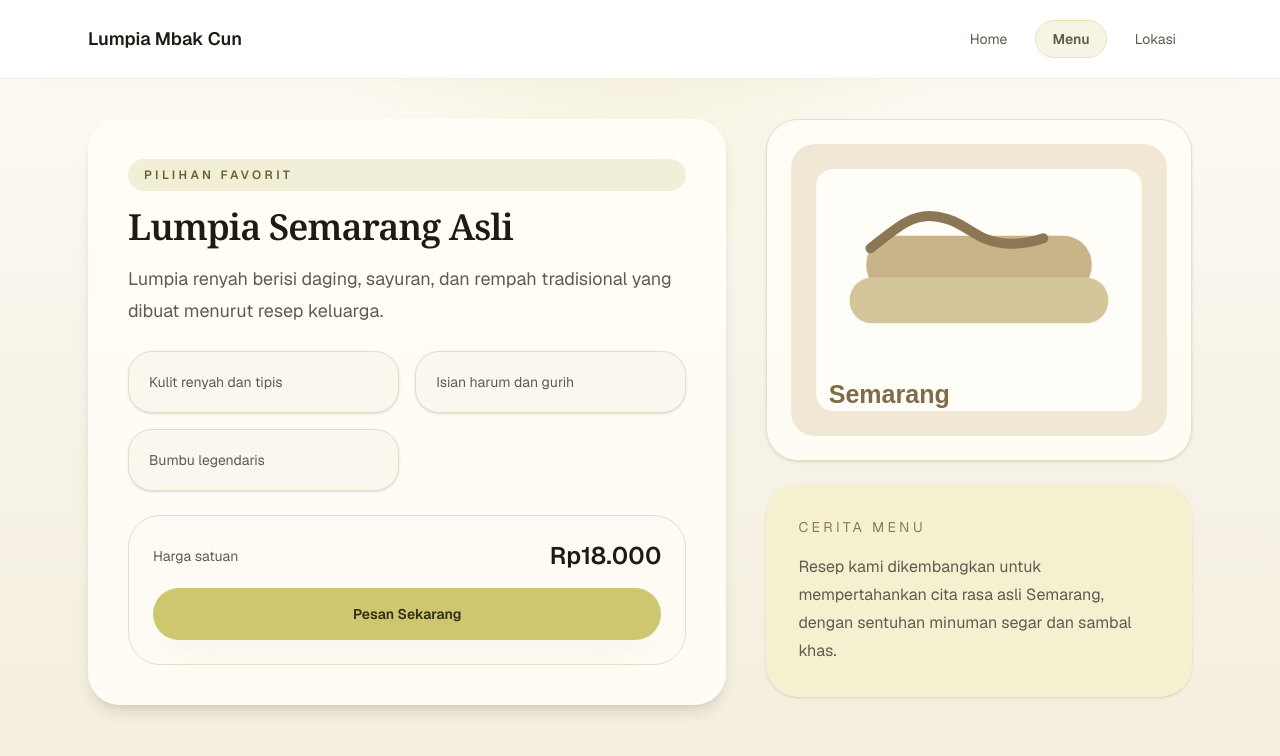
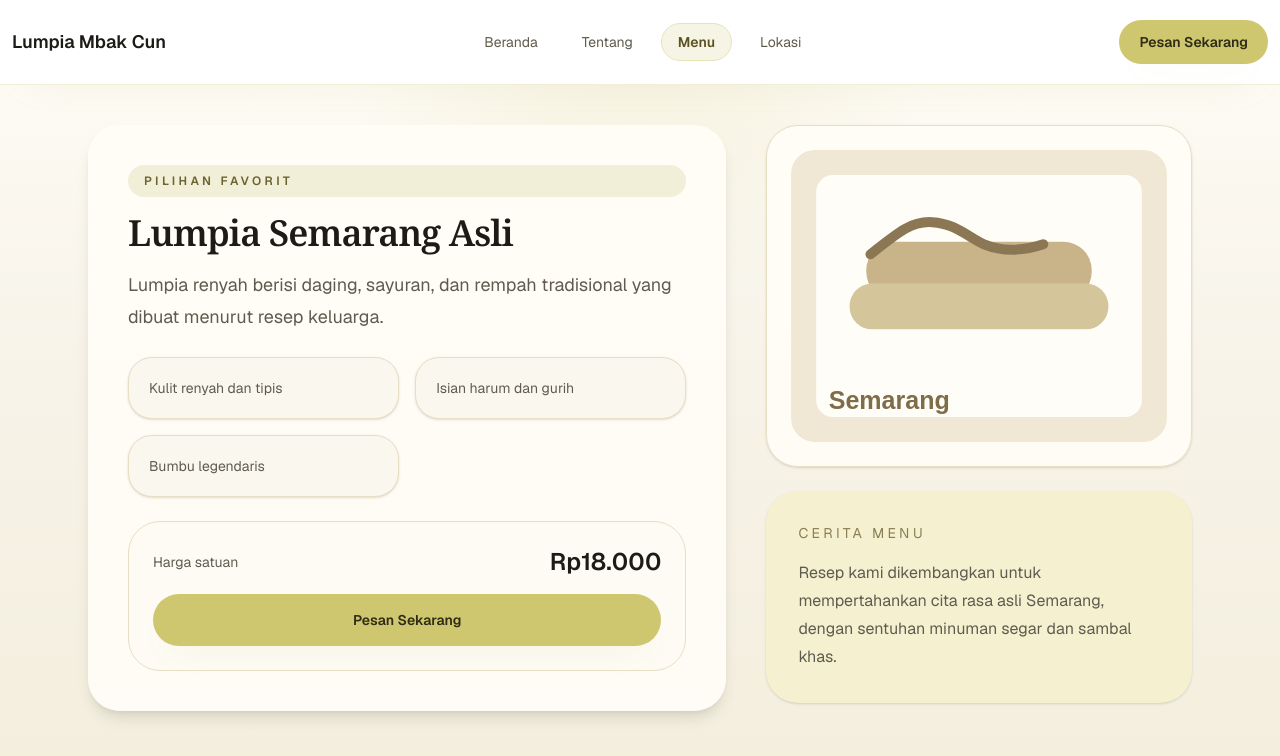
Before and after one commit to satria262/lumpia-mbak-cun-alpha, a Next.js app: page /products/lumpia-semarang-asli in a window 1280 px wide. Shown: the top 756 px of the page. Built offline with nearby package versions, Linux system fonts and the light colour scheme.

Commit message:
fix: responsive for carousel

```diff
--- /dev/null
+++ b/app/components/Navbar.tsx
@@ -0,0 +1,71 @@
+"use client";
+
+import Link from "next/link";
+import { usePathname } from "next/navigation";
+import { site } from "../../lib/siteData";
+
+const navItems = [
+  {
+    label: "Beranda",
+    href: "/",
+    matches: (pathname: string) => pathname === "/",
+  },
+  {
+    label: "Tentang",
+    href: "/#about",
+    matches: () => false,
+  },
+  {
+    label: "Menu",
+    href: "/#products",
+    matches: (pathname: string) => pathname.startsWith("/products"),
+  },
+  {
+    label: "Lokasi",
+    href: "/location",
+    matches: (pathname: string) => pathname === "/location",
+  },
+];
+
+export default function Navbar() {
+  const pathname = usePathname();
+
+  return (
+    <header className="theme-header border-b backdrop-blur-sm">
+      <div className="mx-auto flex max-w-[1360px] items-center justify-between px-3 py-5 sm:px-4 lg:px-3">
+        <Link href="/" className="text-lg font-semibold text-[#1d1b16]">
+          {site.name}
+        </Link>
+
+        <nav className="hidden items-center gap-3 text-sm md:flex">
+          {navItems.map((item) => {
+            const isActive = item.matches(pathname);
+
+            return (
+              <Link
+                key={item.label}
+                href={item.href}
+                aria-current={isActive ? "page" : undefined}
+                className={[
+                  "nav-link rounded-full px-4 py-2",
+                  isActive
+                    ? "nav-link-active font-semibold"
+                    : "",
+                ].join(" ")}
+              >
+                {item.label}
+              </Link>
+            );
+          })}
+        </nav>
+
+        <Link
+          href="/location"
+          className="button-primary rounded-full px-5 py-3 text-sm font-semibold"
+        >
+          Pesan Sekarang
+        </Link>
+      </div>
+    </header>
+  );
+}
--- a/app/location/page.tsx
+++ b/app/location/page.tsx
@@ -1,5 +1,6 @@
 import Image from "next/image";
 import Link from "next/link";
+import Navbar from "../components/Navbar";
 import { locationInfo, products, site } from "../../lib/siteData";
 
 export const metadata = {
@@ -10,28 +11,7 @@ export const metadata = {
 export default function LocationPage() {
   return (
     <div className="theme-shell">
-      <header className="theme-header border-b backdrop-blur-sm">
-        <div className="mx-auto flex max-w-6xl items-center justify-between px-6 py-5">
-          <Link href="/" className="text-lg font-semibold text-[#1d1b16]">
-            {site.name}
-          </Link>
-          <nav className="flex items-center gap-3 text-sm">
-            <Link href="/" className="nav-link rounded-full px-4 py-2">
-              Home
-            </Link>
-            <Link
-              href="/location"
-              aria-current="page"
-              className="nav-link rounded-full border border-[color-mix(in_srgb,var(--primary)_48%,white)] bg-[color-mix(in_srgb,var(--primary)_18%,white)] px-4 py-2 font-semibold text-[#5a5222] shadow-[0_12px_28px_-22px_var(--shadow)]"
-            >
-              Lokasi
-            </Link>
-            <Link href="/products/tahu-bakso-khas-semarang" className="nav-link rounded-full px-4 py-2">
-              Menu
-            </Link>
-          </nav>
-        </div>
-      </header>
+      <Navbar />
 
       <main className="mx-auto max-w-6xl px-6 py-10">
         <section className="mb-12 rounded-[32px] bg-[rgba(255,253,247,0.94)] p-10 shadow-lg shadow-[var(--shadow)]">
--- a/app/page.tsx
+++ b/app/page.tsx
@@ -1,6 +1,7 @@
 import Image from "next/image";
 import Link from "next/link";
 import TestimonialCarousel from "./components/TestimonialCarousel";
+import Navbar from "./components/Navbar";
 import { products, site } from "../lib/siteData";
 
 const homeProductTitles: Record<string, string> = {
@@ -22,37 +23,7 @@ function formatCompactPrice(price: string) {
 export default function Home() {
   return (
     <div className="theme-shell">
-      <header className="theme-header border-b backdrop-blur-sm">
-        <div className="mx-auto flex max-w-[1360px] items-center justify-between px-3 py-5 sm:px-4 lg:px-3">
-          <Link href="/" className="text-lg font-semibold text-[#1d1b16]">
-            {site.name}
-          </Link>
-          <nav className="hidden items-center gap-3 text-sm md:flex">
-            <Link
-              href="/"
-              aria-current="page"
-              className="nav-link rounded-full border border-[color-mix(in_srgb,var(--primary)_48%,white)] bg-[color-mix(in_srgb,var(--primary)_18%,white)] px-4 py-2 font-semibold text-[#5a5222] shadow-[0_12px_28px_-22px_var(--shadow)]"
-            >
-              Beranda
-            </Link>
-            <Link href="#about" className="nav-link rounded-full px-4 py-2">
-              Tentang
-            </Link>
-            <Link href="#products" className="nav-link rounded-full px-4 py-2">
-              Menu
-            </Link>
-            <Link href="#location" className="nav-link rounded-full px-4 py-2">
-              Lokasi
-            </Link>
-          </nav>
-          <Link
-            href="/location"
-            className="rounded-full bg-[var(--primary)] px-5 py-3 text-sm font-semibold text-[#2f2b16] shadow-[0_16px_34px_-20px_var(--shadow)] transition hover:-translate-y-px hover:bg-[var(--primary-strong)] hover:shadow-[0_20px_36px_-20px_rgba(138,125,83,0.28)]"
-          >
-            Pesan Sekarang
-          </Link>
-        </div>
-      </header>
+      <Navbar />
 
       <section className="overflow-x-clip bg-white py-8 md:py-10 lg:py-12">
         <div className="mx-auto grid max-w-[1360px] gap-12 px-3 sm:px-4 lg:grid-cols-[0.94fr_1.06fr] lg:items-center lg:gap-28 lg:px-3">
@@ -316,7 +287,7 @@ export default function Home() {
       </section>
 
       <section className="bg-white pt-20">
-        <div className="mx-auto max-w-[1360px] px-3 sm:px-4 lg:px-3 grid grid-cols-2 py-20 gap-16">
+        <div className="mx-auto max-w-[1360px] px-3 sm:px-4 lg:px-3 grid lg:grid-cols-2 py-20 gap-16">
               <div className="space-y-8">
                 <h2 className="text-4xl">Apa Kata Tamu Kami</h2>
                 <TestimonialCarousel />
--- a/app/products/[slug]/page.tsx
+++ b/app/products/[slug]/page.tsx
@@ -1,7 +1,7 @@
 import Image from "next/image";
-import Link from "next/link";
 import { notFound } from "next/navigation";
-import { products, site } from "../../../lib/siteData";
+import Navbar from "../../components/Navbar";
+import { products } from "../../../lib/siteData";
 
 type Props = {
   params: {
@@ -24,28 +24,7 @@ export default function ProductPage({ params }: Props) {
 
   return (
     <div className="theme-shell">
-      <header className="theme-header border-b backdrop-blur-sm">
-        <div className="mx-auto flex max-w-6xl items-center justify-between px-6 py-5">
-          <Link href="/" className="text-lg font-semibold text-[#1d1b16]">
-            {site.name}
-          </Link>
-          <nav className="flex items-center gap-3 text-sm">
-            <Link href="/" className="nav-link rounded-full px-4 py-2">
-              Home
-            </Link>
-            <Link
-              href={`/products/${product.slug}`}
-              aria-current="page"
-              className="nav-link rounded-full border border-[color-mix(in_srgb,var(--primary)_48%,white)] bg-[color-mix(in_srgb,var(--primary)_18%,white)] px-4 py-2 font-semibold text-[#5a5222] shadow-[0_12px_28px_-22px_var(--shadow)]"
-            >
-              Menu
-            </Link>
-            <Link href="/location" className="nav-link rounded-full px-4 py-2">
-              Lokasi
-            </Link>
-          </nav>
-        </div>
-      </header>
+      <Navbar />
 
       <main className="mx-auto max-w-6xl px-6 py-10">
         <div className="grid gap-10 lg:grid-cols-[1.2fr_0.8fr] lg:items-start">
```
